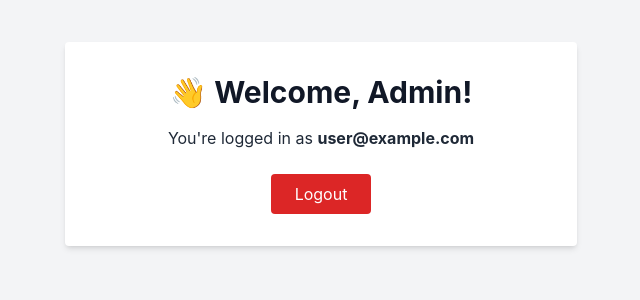
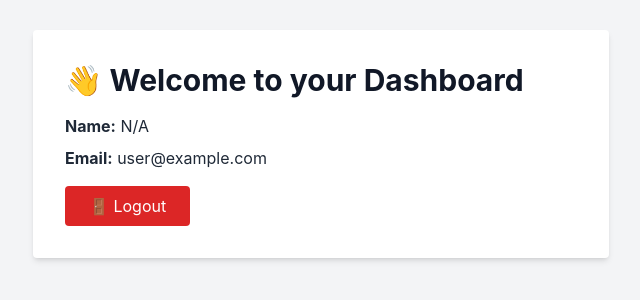
Before and after one commit to Safi649/safibuilds, a Next.js app: page /admin/dashboard in a window 1280 px wide. Shown: the part 256-556 px from the top of the page, without its empty margins (319-959 px from the left). Built offline with nearby package versions, Linux system fonts and the light colour scheme; no server answers; the database is empty; sample sign-in values are in the browser's storage.

Commit message:
Update dashboard.js

```diff
--- a/pages/admin/dashboard.js
+++ b/pages/admin/dashboard.js
@@ -1,50 +1,56 @@
 // 📁 pages/admin/dashboard.js
-import { useEffect, useState } from 'react';
-import { useRouter } from 'next/router';
-import { auth } from '../../firebase/config';
-import { onAuthStateChanged, signOut } from 'firebase/auth';
-import { toast } from 'react-hot-toast';
+import { useEffect, useState } from "react";
+import { onAuthStateChanged, signOut } from "firebase/auth";
+import { useRouter } from "next/router";
+import { auth, db } from "@/firebase/config";
+import { doc, getDoc } from "firebase/firestore";
+import toast from "react-hot-toast";
 
 export default function Dashboard() {
+  const [user, setUser] = useState(null);
+  const [userData, setUserData] = useState({});
   const router = useRouter();
-  const [user, setUser] = useState(null);
 
-  // ✅ Protect route
   useEffect(() => {
-    const unsubscribe = onAuthStateChanged(auth, (currentUser) => {
-      if (!currentUser) {
-        toast.error("You must be logged in!");
-        router.push('/admin/login');
+    const unsubscribe = onAuthStateChanged(auth, async (firebaseUser) => {
+      if (!firebaseUser) {
+        router.push("/admin/login");
       } else {
-        setUser(currentUser);
+        setUser(firebaseUser);
+        const ref = doc(db, "users", firebaseUser.uid);
+        const snap = await getDoc(ref);
+        if (snap.exists()) {
+          setUserData(snap.data());
+        }
       }
     });
 
-    return () => unsubscribe(); // cleanup listener
+    return () => unsubscribe();
   }, []);
 
   const handleLogout = async () => {
-    try {
-      await signOut(auth);
-      toast.success("Logged out!");
-      router.push('/admin/login');
-    } catch (error) {
-      toast.error("Logout failed: " + error.message);
-    }
+    await signOut(auth);
+    toast.success("Logged out successfully");
+    router.push("/admin/login");
   };
 
-  if (!user) return null; // ⏳ loading state
+  return (
+    <div className="min-h-screen bg-gray-100 flex items-center justify-center px-4">
+      <div className="bg-white p-8 rounded shadow-md w-full max-w-xl space-y-4">
+        <h1 className="text-3xl font-bold">👋 Welcome to your Dashboard</h1>
 
-  return (
-    <div className="min-h-screen flex items-center justify-center bg-gray-100 px-4">
-      <div className="bg-white p-8 rounded shadow-md w-full max-w-lg text-center">
-        <h1 className="text-3xl font-bold mb-4">👋 Welcome, Admin!</h1>
-        <p className="mb-6">You're logged in as <strong>{user.email}</strong></p>
+        {user && (
+          <div className="space-y-2">
+            <p><strong>Name:</strong> {userData.name || "N/A"}</p>
+            <p><strong>Email:</strong> {user.email}</p>
+          </div>
+        )}
+
         <button
           onClick={handleLogout}
           className="bg-red-600 text-white px-6 py-2 rounded hover:bg-red-700 transition"
         >
-          Logout
+          🚪 Logout
         </button>
       </div>
     </div>
```
